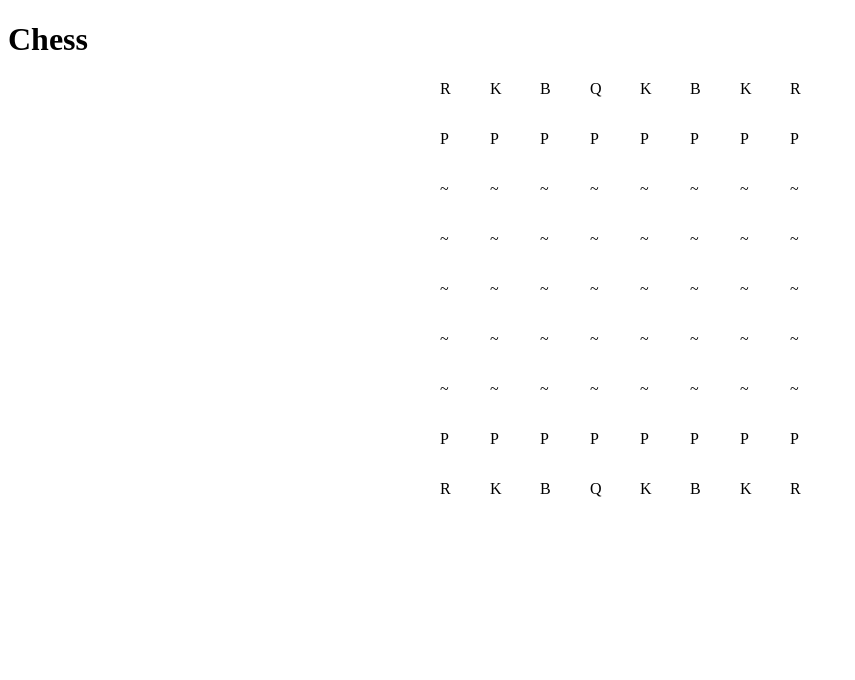
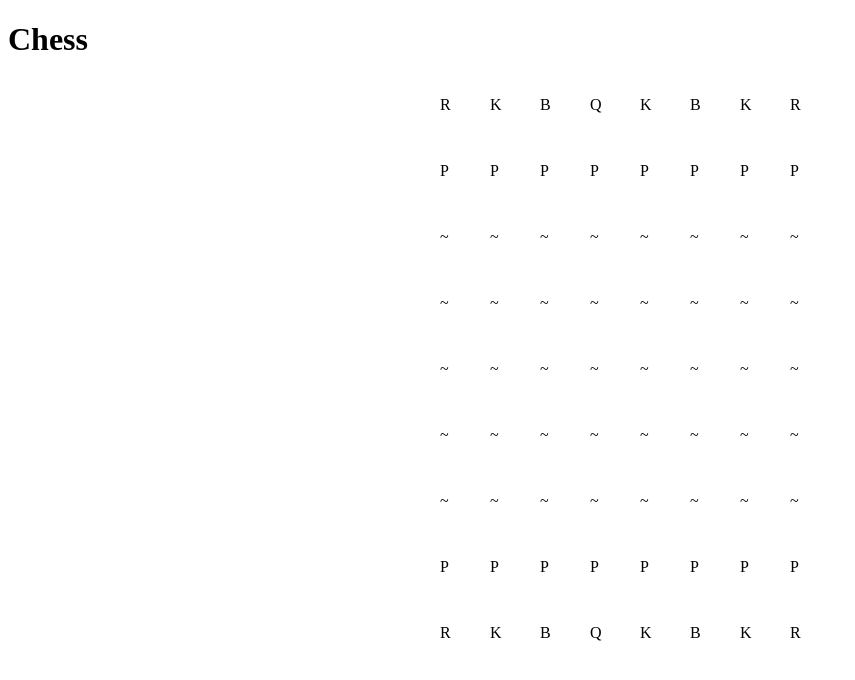
Before and after one commit to kevin-a-nelson/chess, an Angular app: page /play in a window 1280 px wide. Shown: the top 680 px of the page, without its empty margins (0-855 px from the left). Built offline with nearby package versions, Linux system fonts and the light colour scheme.

Commit message:
add chess peice component

```diff
--- a/src/app/app.module.ts
+++ b/src/app/app.module.ts
@@ -8,6 +8,7 @@ import { PageNotFoundComponent } from './page-not-found/page-not-found.component
 import { HomeComponent } from './home/home.component';
 import { PlayComponent } from './play/play.component';
 import { BoardComponent } from './board/board.component';
+import { ChessPieceComponent } from './chess-piece/chess-piece.component';
 
 @NgModule({
   imports: [
@@ -20,7 +21,8 @@ import { BoardComponent } from './board/board.component';
     PageNotFoundComponent,
     HomeComponent,
     PlayComponent,
-    BoardComponent
+    BoardComponent,
+    ChessPieceComponent
   ],
   providers: [],
   bootstrap: [
--- a/src/app/board/board.component.html
+++ b/src/app/board/board.component.html
@@ -2,7 +2,7 @@
     <div class="row" *ngFor="let row of board.board; index as j">
         <div class="column" *ngFor="let column of row; index as k">
             <div class="square">
-                {{ board.board[j][k] }}
+                <app-chess-piece [piece]="board.board[j][k]"></app-chess-piece>
             </div>
         </div>
     </div>
--- /dev/null
+++ b/src/app/chess-piece/chess-piece.component.html
@@ -0,0 +1 @@
+<p>{{ piece }}</p>
--- /dev/null
+++ b/src/app/chess-piece/chess-piece.component.ts
@@ -0,0 +1,17 @@
+import { Component, OnInit, Input } from '@angular/core';
+
+@Component({
+  selector: 'app-chess-piece',
+  templateUrl: './chess-piece.component.html',
+  styleUrls: ['./chess-piece.component.scss']
+})
+
+export class ChessPieceComponent implements OnInit {
+  @Input() piece: string;
+
+  constructor() { }
+
+  ngOnInit() {
+
+  }
+}
```
Also changed, not shown: src/app/chess-piece/chess-piece.component.scss (added), 1 other file (tests, documents, lock files or other folders).
